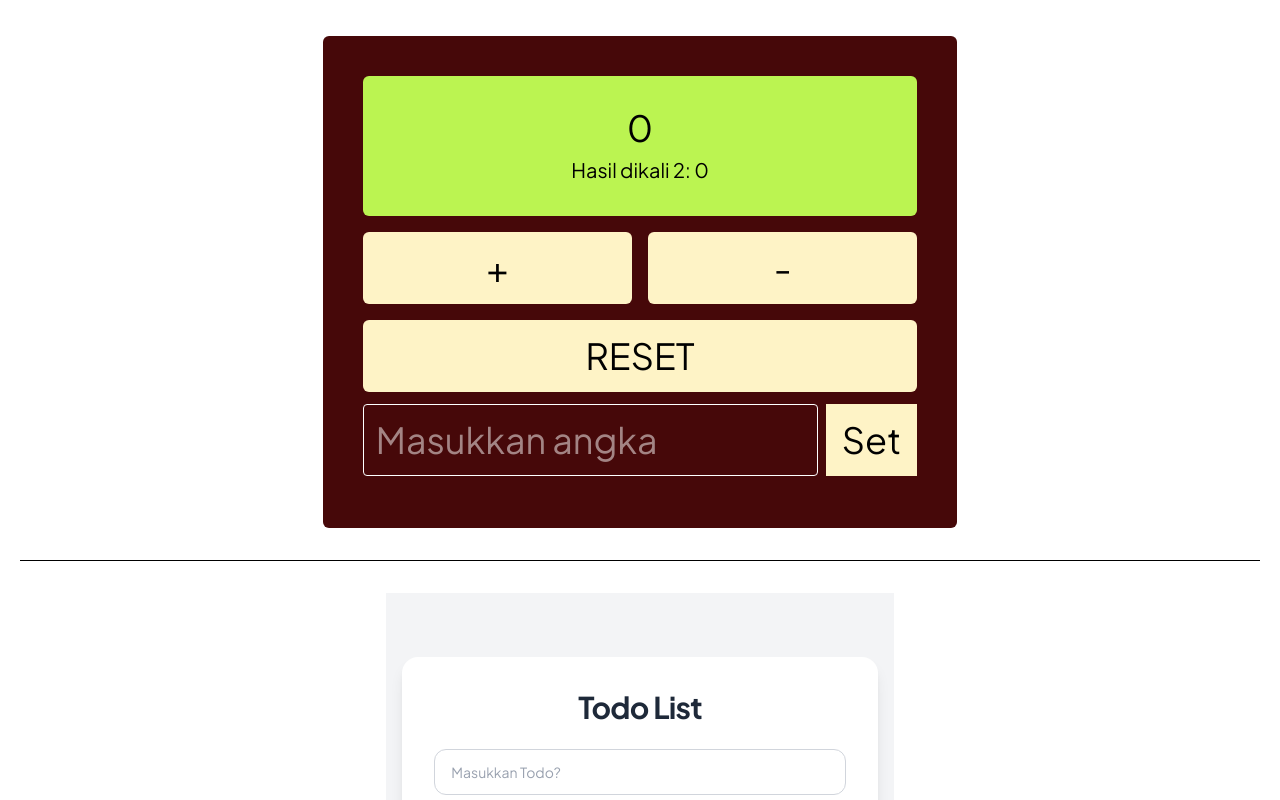
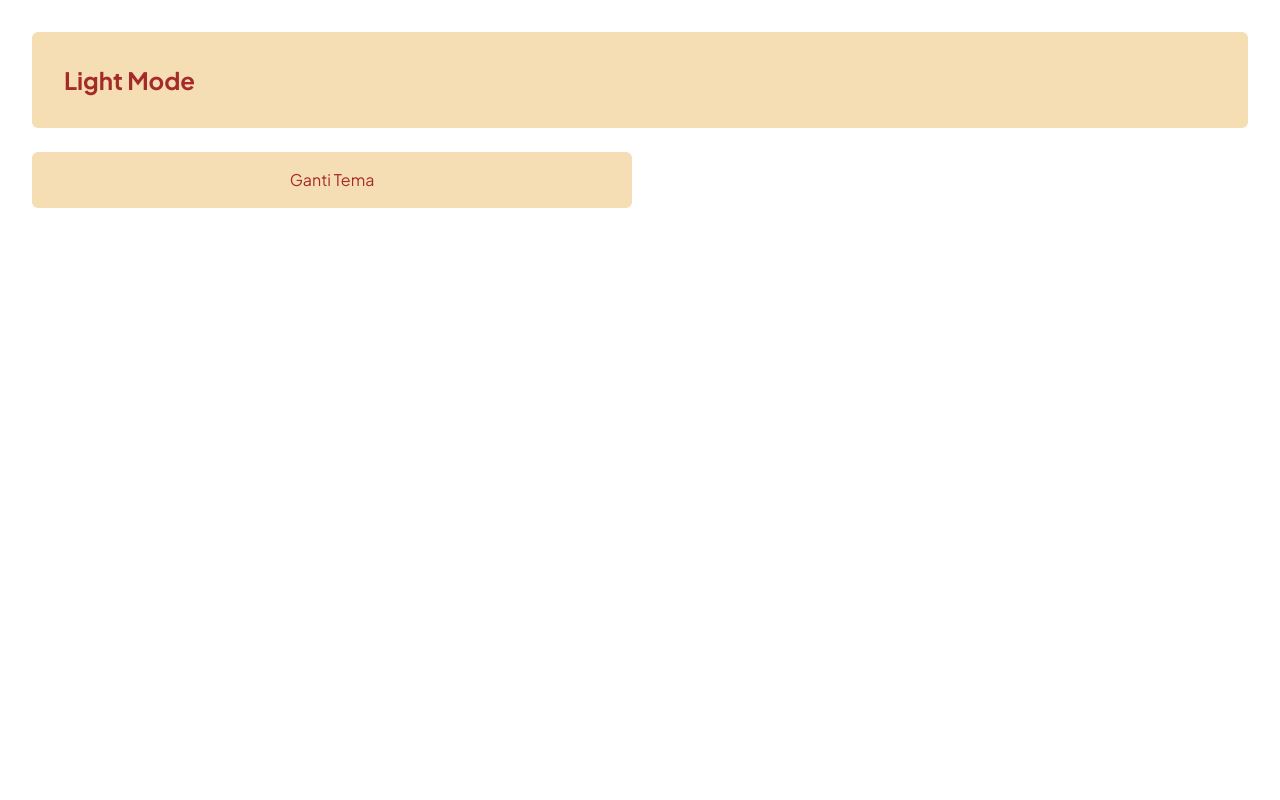
Before and after one commit to aryoprasetya60-netizen/product_koperasi-kita, a React (Vite) app: page / in a window 1280 px wide. Shown: the top 800 px of the page. Built offline with nearby package versions, Linux system fonts and the light colour scheme.

Commit message:
[ADD] add context

```diff
--- a/src/App.tsx
+++ b/src/App.tsx
@@ -1,39 +1,50 @@
-import { useEffect, useState } from "react";
+import { useEffect, useRef, useState } from "react";
 import "./App.css";
-import TraineeCard from "./components/card/TraineeCard";
-import withLoading from "./hoc/WithLoading";
-import LoginCard from "./components/card/LoginCard";
-import WithAuth from "./hoc/WithAuth";
-import Button from "./components/button/Button";
-import WithBorder from "./hoc/WithBorder";
-import useLoading from "./hooks/useLoading";
-import LampsOn from "./assets/lampson.png";
-import LampsOff from "./assets/lampsoff.png";
-import UseLamp from "./hooks/UseLamp";
-import Counter from "./components/pages/Counter";
-import TodoList from "./components/pages/TodoList";
+import {
+  useToggleWithCallback,
+  useToggleWithoutCallback,
+} from "./hooks/useToggle";
+import AppProviders from "./providers/AppProviders";
+import { ThemeProvider } from "./context/ThemeContext";
+import ThemeDisplay from "./components/molecules/ThemeDisplay";
+import ThemeControl from "./components/molecules/ThemeControl";
 
 function App() {
-  const [loading, setLoading] = useState(true);
-  const TraineeCardWithLoading = withLoading(TraineeCard);
-  const [isLoggedIn, setIsLoggedIn] = useState(false);
-  const LoginCardWithLoading = WithAuth(LoginCard);
-  const LoginCardWithBorder = WithBorder(LoginCard);
+  // const isLoading = useLoading(5000);
 
-  const isLoading = useLoading(5000);
+  // Tanpa menggunakan callback
+  const without = useToggleWithoutCallback();
+  // Menggunakan callback
+  const withCallback = useToggleWithCallback();
 
-  // const { isOn, changeLamp } = UseLamp();
+  // simpan reference
+  const prevWithout = useRef(without.toggle);
+  const prevWithCallback = useRef(withCallback.toggle);
+
+  useEffect(() => {
+    console.log(
+      "toggle tanpa useCallback, referensinya sama",
+      Object.is(prevWithout.current, without.toggle),
+    );
+
+    console.log(
+      "toggle dengan useCallback, referensinya sama",
+      Object.is(prevWithCallback.current, withCallback.toggle),
+    );
+
+    prevWithout.current = without.toggle;
+    prevWithCallback.current = withCallback.toggle;
+  });
 
   return (
-    <section>
-      <div className="flex flex-col items-center gap-8 p-5">
-        <Counter />
-
-        <hr className="w-full" />
-
-        <TodoList />
-      </div>
-    </section>
+    <div className="flex flex-col">
+      <ThemeProvider>
+        <div className="p-8 space-y-6">
+          <ThemeDisplay />
+          <ThemeControl />
+        </div>
+      </ThemeProvider>
+    </div>
   );
 }
 
--- /dev/null
+++ b/src/components/molecules/CounterControl.tsx
@@ -0,0 +1,32 @@
+import { useCounter } from "../../context/CounterContext";
+
+function CounterControl() {
+  const { dispatch } = useCounter();
+
+  return (
+    <div>
+      <div className="grid grid-cols-2 gap-4">
+        <button
+          className="bg-amber-100 p-4 rounded-md"
+          onClick={() => dispatch({ type: "INC" })}
+        >
+          +
+        </button>
+        <button
+          className="bg-amber-100 p-4 rounded-md"
+          onClick={() => dispatch({ type: "DEC" })}
+        >
+          -
+        </button>
+        <button
+          className="bg-amber-100 p-4 rounded-md col-span-2"
+          onClick={() => dispatch({ type: "RESET" })}
+        >
+          RESET
+        </button>
+      </div>
+    </div>
+  );
+}
+
+export default CounterControl;
--- /dev/null
+++ b/src/components/molecules/CounterDisplay.tsx
@@ -0,0 +1,8 @@
+import { useCounter } from "../../context/CounterContext";
+
+function CounterDisplay() {
+  const { state } = useCounter();
+  return <div className="bg-red-900 text-amber-50">Count : {state.count}</div>;
+}
+
+export default CounterDisplay;
--- /dev/null
+++ b/src/components/molecules/ThemeControl.tsx
@@ -0,0 +1,22 @@
+import { useTheme } from "../../context/ThemeContext";
+
+function ThemeControl() {
+  const { state, dispatch } = useTheme();
+
+  const isDark = state.isDark;
+
+  return (
+    <div className="grid grid-cols-2 gap-4">
+      <button
+        onClick={() => dispatch({ type: "TOGGLE_THEME" })}
+        className={`p-4 rounded-md ${
+          isDark ? "bg-black text-[#000080]" : "bg-[#F5DEB3] text-[#A52A2A]"
+        }`}
+      >
+        Ganti Tema
+      </button>
+    </div>
+  );
+}
+
+export default ThemeControl;
--- /dev/null
+++ b/src/components/molecules/ThemeDisplay.tsx
@@ -0,0 +1,21 @@
+import { useTheme } from "../../context/ThemeContext";
+
+function ThemeDisplay() {
+  const { state } = useTheme();
+
+  const isDark = state.isDark;
+
+  return (
+    <div
+      className={`p-8 rounded-md ${
+        isDark ? "bg-black text-[#000080]" : "bg-[#F5DEB3] text-[#A52A2A]"
+      }`}
+    >
+      <h1 className="text-2xl font-bold">
+        {isDark ? "Dark Mode" : "Light Mode"}
+      </h1>
+    </div>
+  );
+}
+
+export default ThemeDisplay;
--- /dev/null
+++ b/src/context/CounterContext.tsx
@@ -0,0 +1,50 @@
+import React, { createContext, useContext, useReducer } from "react";
+
+// bikin type state counter
+export interface CounterState {
+  count: number;
+}
+
+// bikin type action
+export type CounterAction = { type: "INC" } | { type: "DEC" } | { type: "RESET" };
+
+// bikin type atau interface untuk membuat context yang sesuai dengan yang kita mau
+interface CounterContextValue {
+  state: CounterState;
+  dispatch: React.Dispatch<CounterAction>;
+}
+
+// bikin reducer
+function counterReducer(state: CounterState, action: CounterAction): CounterState {
+  switch (action.type) {
+    case "INC":
+      return { count: state.count + 1 };
+    case "DEC":
+      return { count: state.count - 1 };
+    case "RESET":
+      return { count: 0 };
+    default:
+      return state;
+  }
+}
+
+// 1. create context
+const CounterContext = createContext<CounterContextValue | undefined>(undefined);
+
+// 2. provider
+export function CounterProvider({ children }: { children: React.ReactNode }) {
+  const [state, dispatch] = useReducer(counterReducer, { count: 0 });
+
+  return <CounterContext.Provider value={{ state, dispatch }}>{children}</CounterContext.Provider>;
+}
+
+// 3. consume di child dengan useContext
+export function useCounter() {
+  const ctx = useContext(CounterContext);
+  if (!ctx) throw new Error("useCounter must be used inside <CounterProvider>");
+  return ctx;
+}
+
+// 4. dispatch -> ngetrigger action tertentu
+
+// 5. reducer -> menulis actionnya
--- /dev/null
+++ b/src/context/ThemeContext.tsx
@@ -0,0 +1,46 @@
+import React, { createContext, useContext, useReducer } from "react";
+
+export interface ThemeState {
+  isDark: boolean;
+}
+
+export type ThemeAction = {
+  type: "TOGGLE_THEME";
+};
+
+interface ThemeContextValue {
+  state: ThemeState;
+  dispatch: React.Dispatch<ThemeAction>;
+}
+
+function themeReducer(state: ThemeState, action: ThemeAction): ThemeState {
+  switch (action.type) {
+    case "TOGGLE_THEME":
+      return { isDark: !state.isDark };
+    default:
+      return state;
+  }
+}
+
+const ThemeContext = createContext<ThemeContextValue | undefined>(undefined);
+
+export function ThemeProvider({ children }: { children: React.ReactNode }) {
+  const [state, dispatch] = useReducer(themeReducer, {
+    isDark: false,
+  });
+
+  return (
+    <ThemeContext.Provider value={{ state, dispatch }}>
+      {children}
+    </ThemeContext.Provider>
+  );
+}
+
+export function useTheme() {
+  const ctx = useContext(ThemeContext);
+  if (!ctx) {
+    throw new Error("useTheme must be used inside <ThemeProvider>");
+  }
+
+  return ctx;
+}
--- /dev/null
+++ b/src/hooks/useToggle.tsx
@@ -0,0 +1,23 @@
+import { useCallback, useState } from "react";
+
+// Tanpa useCallback
+export function useToggleWithoutCallback() {
+  const [value, setValue] = useState(false);
+
+  const toggle = () => {
+    setValue((prev) => !prev);
+  };
+
+  return { value, toggle };
+}
+
+// Menggunakan useCallback
+export function useToggleWithCallback() {
+  const [value, setValue] = useState(false);
+
+  const toggle = useCallback(() => {
+    setValue((prev) => !prev);
+  }, []);
+
+  return { value, toggle };
+}
--- /dev/null
+++ b/src/providers/AppProviders.tsx
@@ -0,0 +1,12 @@
+import React from "react";
+import { CounterProvider } from "../context/CounterContext";
+import { ThemeProvider } from "../context/ThemeContext";
+
+function AppProviders({ children }: { children: React.ReactNode }) {
+  return;
+  <ThemeProvider>
+    <CounterProvider>{children}</CounterProvider>;
+  </ThemeProvider>;
+}
+
+export default AppProviders;
```
